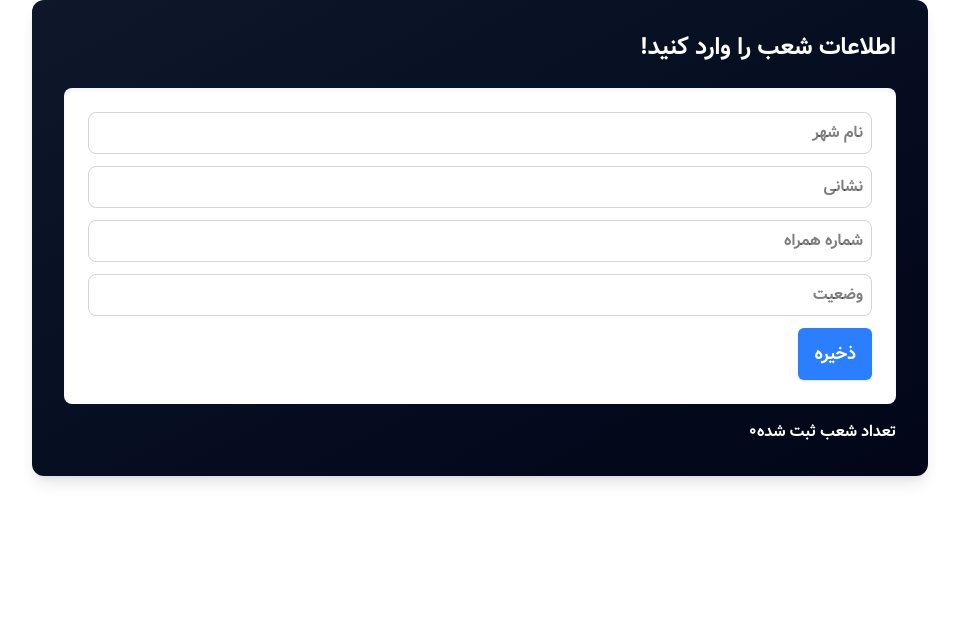
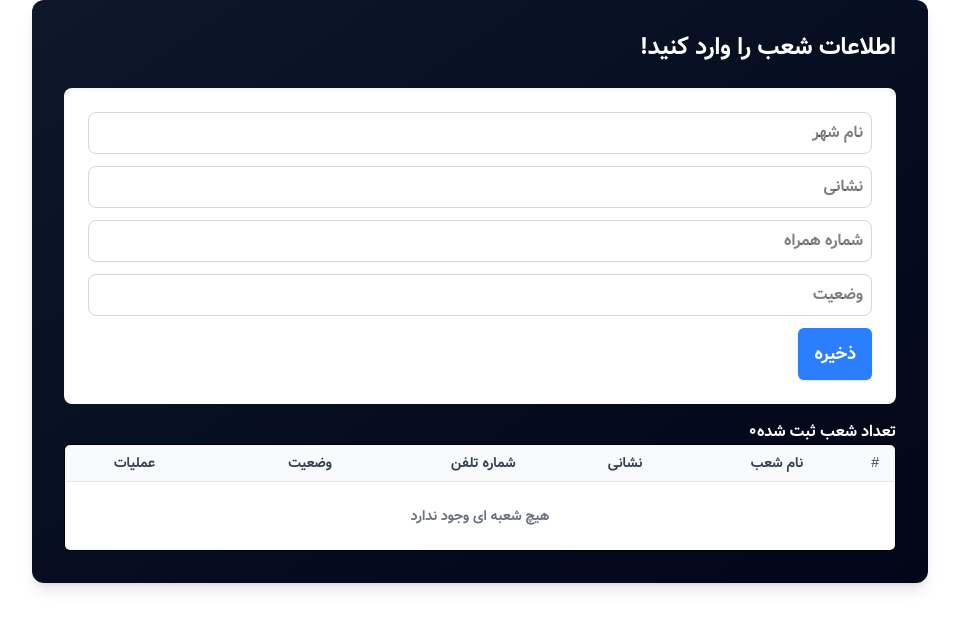
Before and after one commit to frau-azadeh/mini-crm, a Next.js app: page /branch in a window 1280 px wide. Shown: the top 628 px of the page, without its empty margins (256-1215 px from the left). Built offline with nearby package versions, Linux system fonts and the light colour scheme.

Commit message:
add map list

```diff
--- a/src/app/components/Branch/ListBranch.tsx
+++ b/src/app/components/Branch/ListBranch.tsx
@@ -1,5 +1,6 @@
 import { Branch } from '@/types/types'
 import React, { useMemo } from 'react'
+import Button from '../ui/Button'
 
 interface ListBranchTableProps{
     branches :Branch[],
@@ -11,6 +12,65 @@ const ListBranch:React.FC<ListBranchTableProps> = ({branches}) => {
   return (
     <div className='mt-4'>
         <p className='text-white'>تعداد شعب ثبت شده{countBranches}</p>
+        <div className='overflow-x-auto border rounded-md'>
+          <table className='min-w-full divide-y divide-gray-200'>
+            <thead className='bg-gray-50'>
+              <tr>
+<th  className="px-4 py-2 text-right text-sm font-medium text-gray-700">
+                #
+              </th>
+              <th className="px-4 py-2 text-right text-sm font-medium text-gray-700">
+                نام شعب
+              </th>
+              <th className="px-4 py-2 text-right text-sm font-medium text-gray-700">
+                نشانی
+              </th>
+              <th className="px-4 py-2 text-right text-sm font-medium text-gray-700">
+                شماره تلفن
+              </th>
+              <th className="px-4 py-2 text-right text-sm font-medium text-gray-700">
+               وضعیت
+              </th>
+              <th className="px-4 py-2 text-center text-sm font-medium text-gray-700">
+                عملیات
+              </th>
+              </tr>
+            </thead>
+            <tbody className='bg-white divide-y divide-gray-100'>
+               {branches.length === 0&&(
+              <tr>
+
+
+                      <td
+                  colSpan={6}
+                  className="px-4 py-6 text-center text-sm text-gray-500"
+                >
+                      <p>هیچ شعبه ای وجود ندارد</p>
+                    </td>
+
+
+              </tr>
+               )}
+               {branches.map((branch, index)=>(
+                <tr key={branch.id}>
+                                 <td className="px-4 py-3 text-right text-sm text-gray-700 ">{index+1}</td>
+                                 <td className="px-4 py-3 text-right text-sm text-gray-700 ">{branch.city}</td>
+                                 <td className="px-4 py-3 text-right text-sm text-gray-700 ">{branch.address}</td>
+                                 <td className="px-4 py-3 text-right text-sm text-gray-700 ">{branch.phone}</td>
+                                 <td className="px-4 py-3 text-right text-sm text-gray-700 ">{branch.status}</td>
+                                 <td className="px-4 py-3 text-right text-sm text-gray-700 ">
+                                  <div className='flex gap-2 items-center justify-center'>
+                                    <Button variant='call'>ویرایش</Button>
+                                    <Button variant='danger'>حذف</Button>
+                                  </div>
+                                 </td>
+
+                </tr>
+               ))}
+            </tbody>
+          </table>
+
+        </div>
     </div>
   )
 }
```
